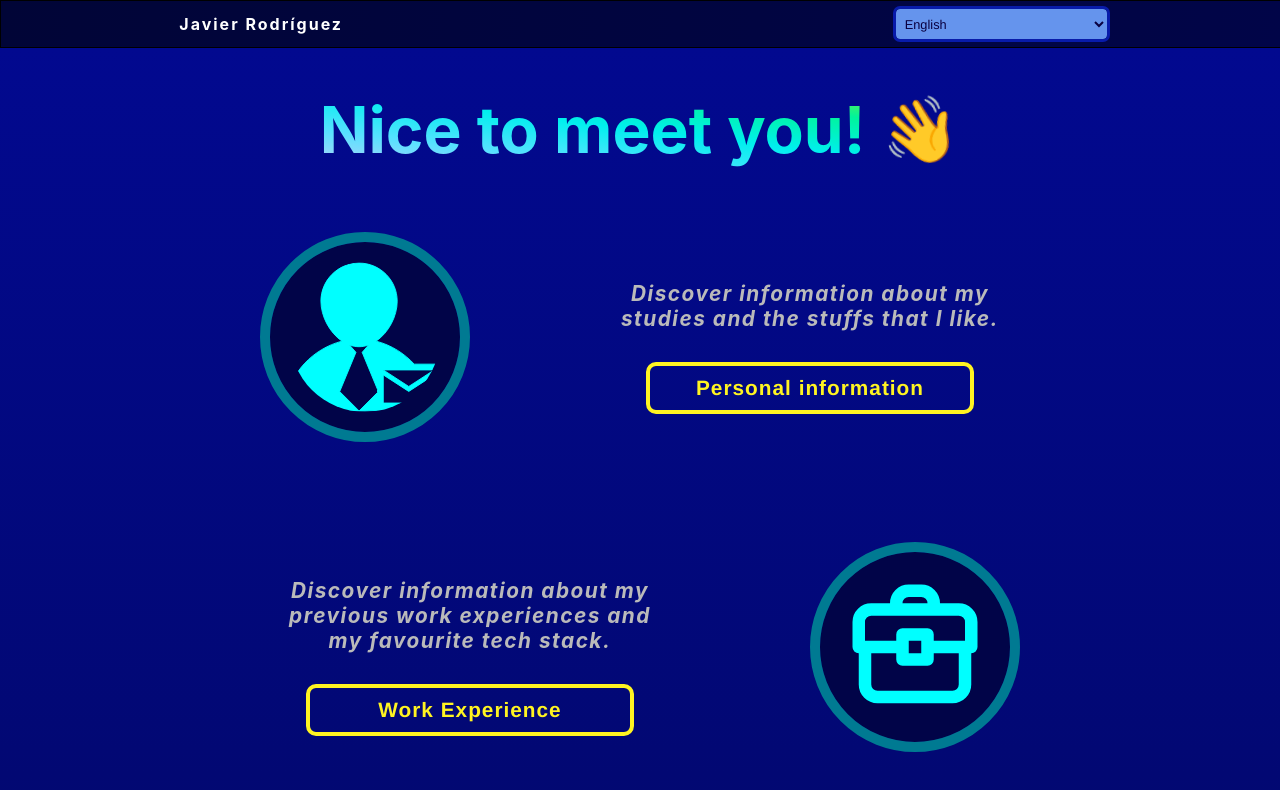
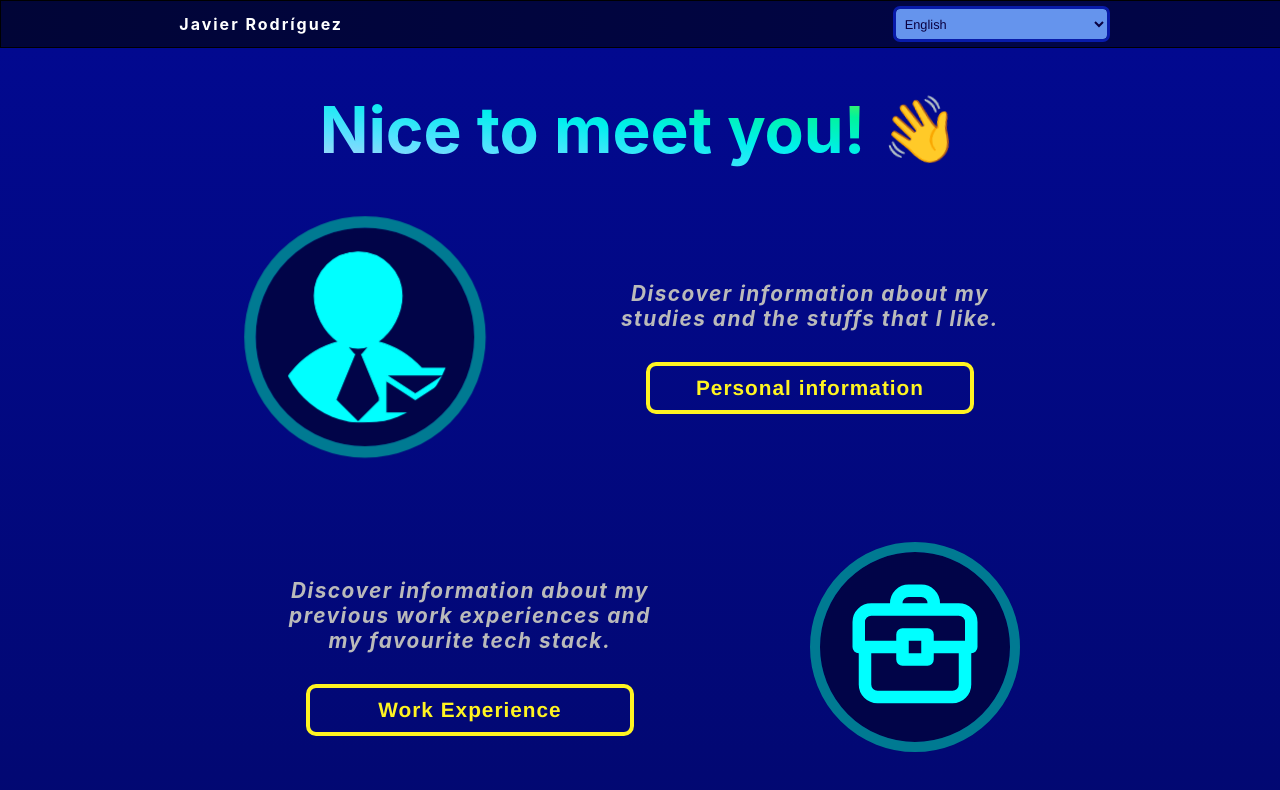
Before and after one commit to javirro/personal-web, a React (Create React App) app: page / in a window 1280 px wide. In both pictures the pointer is over the picture 365 px from the left and 336 px from the top of the page. Shown: the top 790 px of the page. Built offline with nearby package versions, Linux system fonts and the light colour scheme.

Commit message:
Add fancy transition to landing

```diff
--- a/src/styles/Home.css
+++ b/src/styles/Home.css
@@ -49,6 +49,11 @@
   padding: 20px;
   background-color: #010448;
   outline: 10px solid rgb(0, 122, 146);
+  transition: scale 0.6s ease-in;
+}
+
+.landing-imgs:hover{
+  scale: 1.15
 }
 
 .text-container-landing {
@@ -69,7 +74,7 @@
   font-style: italic;
 }
 .link:hover {
-  background: rgb(255, 244, 33);
+  background-color: rgb(255, 244, 33);
   color: #010448;
 }
 
@@ -86,6 +91,7 @@
   font-size: 1.3rem;
   font-weight: 600;
   letter-spacing: 1px;
+  transition:  background-color 0.5s ease, color 0.5s ease;
 }
 
 .wave-hand {
```
